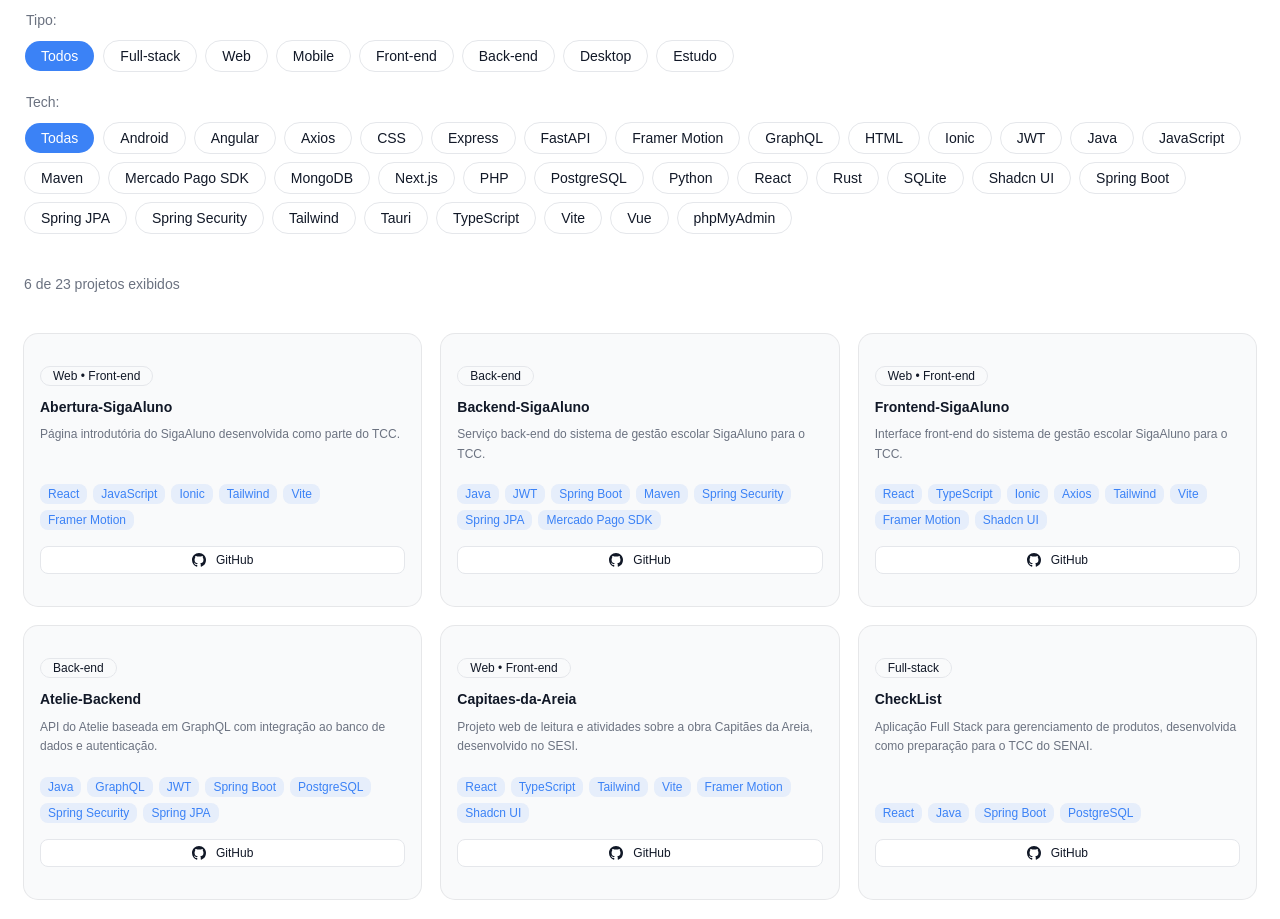
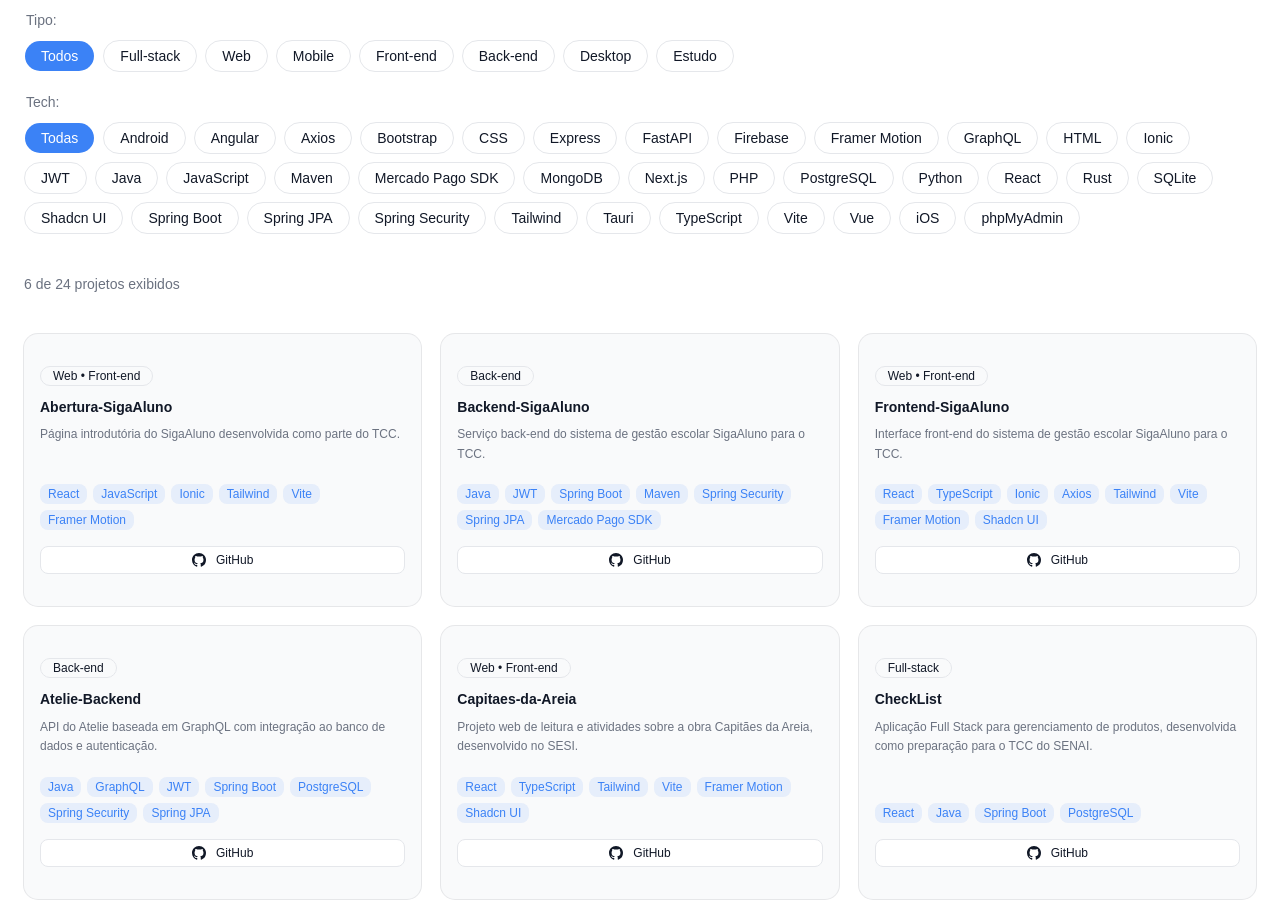
Before and after one commit to joaopedro08-dev/Portfolio, a React (Vite) app: page / in a window 1280 px wide. Shown: the part 1360-2279 px from the top of the page. Built offline with nearby package versions, Linux system fonts and the light colour scheme.

Commit message:
Update projects.ts

```diff
--- a/src/assets/ts/projects.ts
+++ b/src/assets/ts/projects.ts
@@ -169,4 +169,11 @@ export const projects: Project[] = [
         techs: ["HTML", "CSS"],
         github: "https://github.com/joaopedro08-dev/Anabolizantes",
     },
+    {
+        title: "Taskly",
+        description: "Lista de tarefas colaborativa integrada para web e mobile.",
+        type: ["Web", "Mobile", "Front-end"],
+        techs: ["Vue", "Ionic", "Firebase", "Bootstrap", "Android", "iOS"],
+        github: "https://github.com/joaopedro08-dev/Taskly",
+    },
 ];
```
